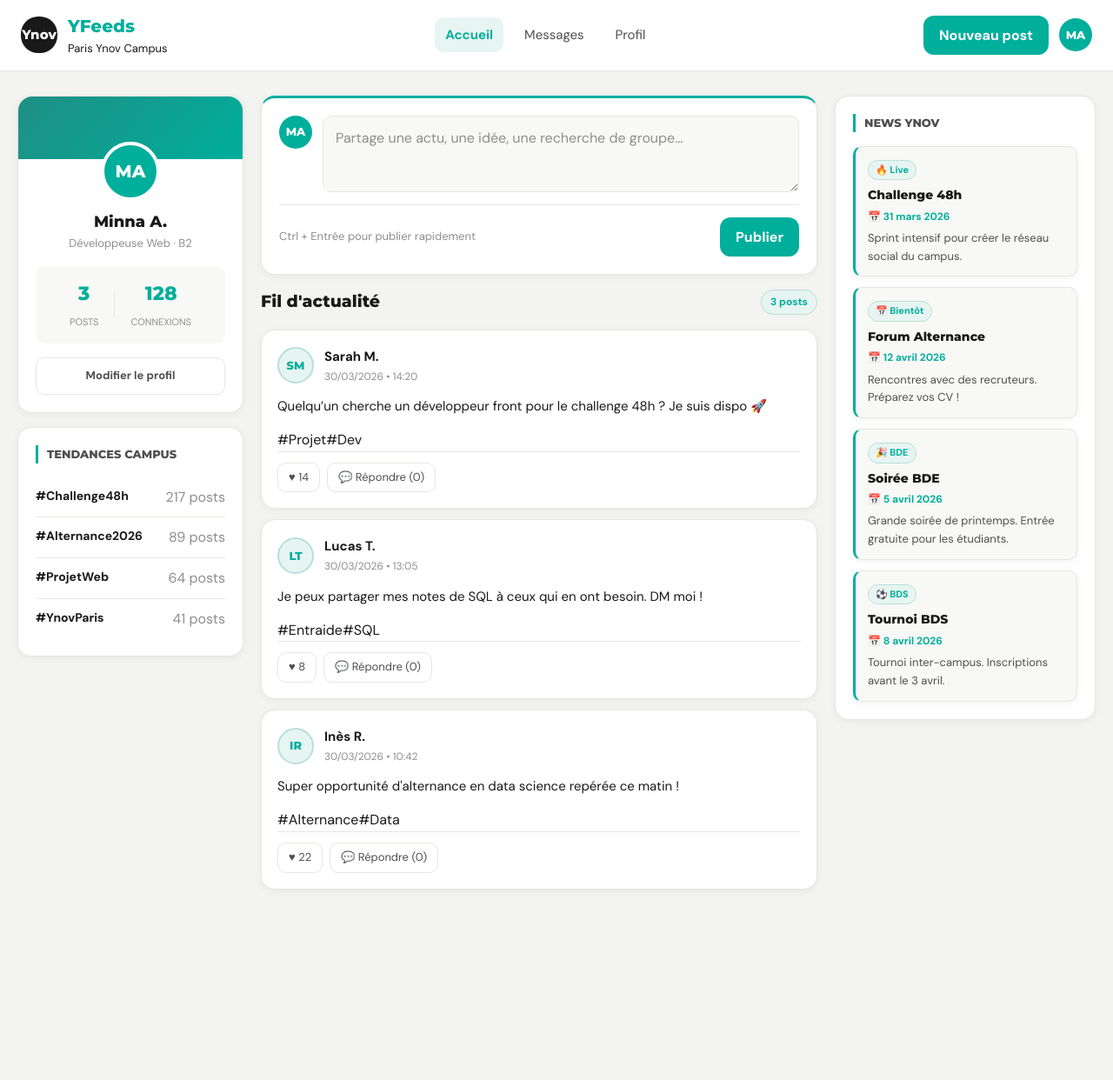
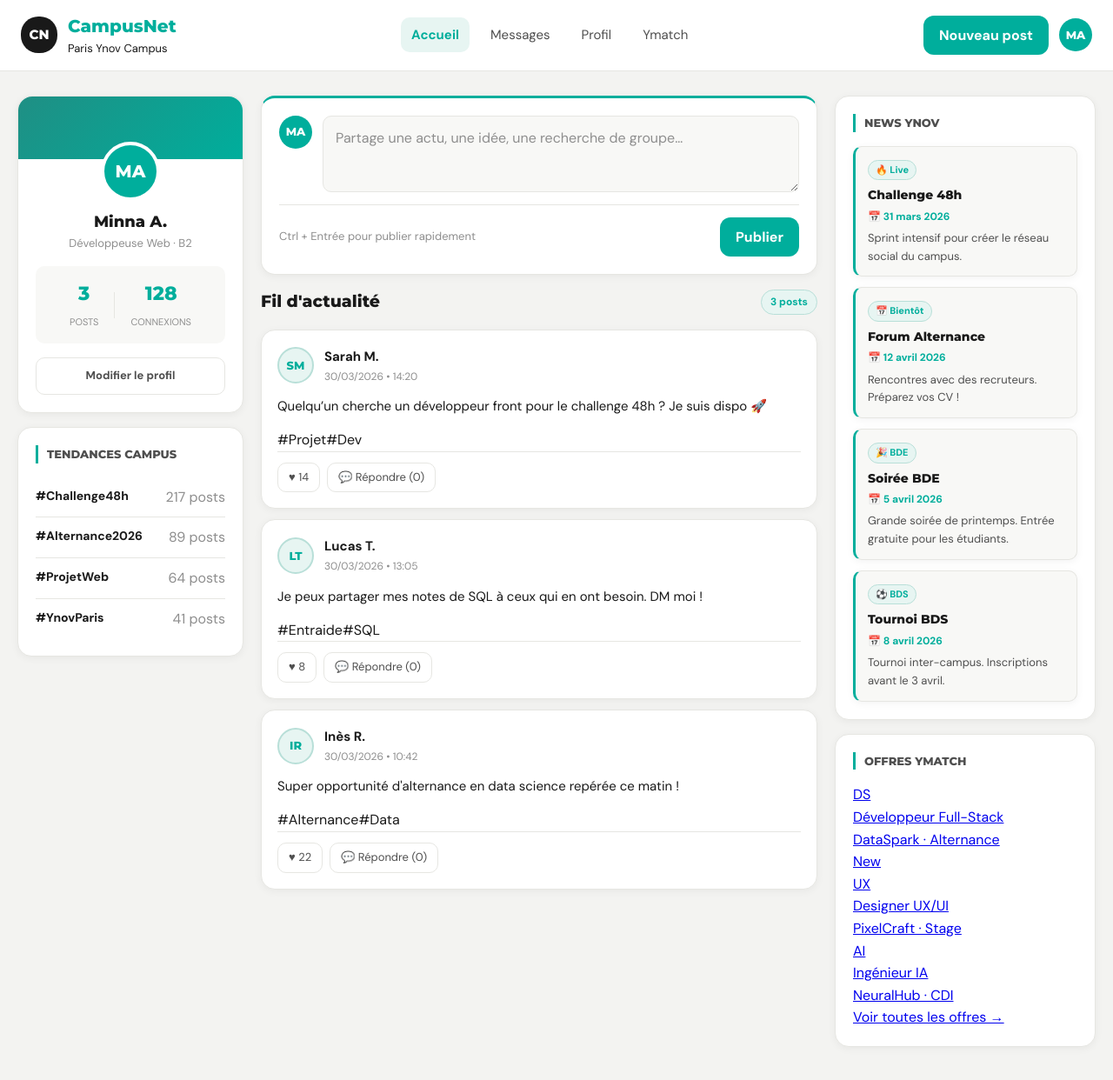
Before and after one commit to neotxt/challenge-48h-2026, a plain HTML site: page index.html in a window 1280 px wide. Shown: the whole page at 87% size. Before the commit the page ends 1051 px from the top, so only its background shows below. Drawn offline with Linux system fonts and the light colour scheme.

```diff
--- a/index.html
+++ b/index.html
@@ -4,66 +4,54 @@
   <meta charset="UTF-8">
   <meta name="viewport" content="width=device-width, initial-scale=1.0">
   <title>CampusNet — Paris Ynov Campus</title>
-
-
+  <link rel="preconnect" href="https://fonts.googleapis.com">
+  <link href="https://fonts.googleapis.com/css2?family=Syne:wght@700;800&family=DM+Sans:wght@400;500;600&display=swap" rel="stylesheet">
   <link rel="stylesheet" href="style.css">
 </head>
 <body>
 
-
   <header class="header">
-
     <div class="header__gauche">
-      <div class="logo">
-        <span class="logo__initiales">Ynov</span>
-      </div>
+      <div class="logo"><span class="logo__initiales">CN</span></div>
       <div>
-        <h1 class="titre-site">YFeeds</h1>
+        <h1 class="titre-site">CampusNet</h1>
         <p class="sous-titre-site">Paris Ynov Campus</p>
       </div>
     </div>
-
     <nav class="navigation">
       <a href="#" class="nav-lien nav-lien--actif">Accueil</a>
       <a href="#" class="nav-lien">Messages</a>
       <a href="#" class="nav-lien">Profil</a>
+      <a href="#" class="nav-lien">Ymatch</a>
     </nav>
-
     <div class="header__droite">
       <button class="bouton-header">Nouveau post</button>
       <div class="avatar avatar--header">MA</div>
     </div>
-
   </header>
 
-  <!--CONTENU PRINCIPAL -->
   <main class="grille-principale">
 
-    <!--COLONNE GAUCHE-->
+    <!-- COLONNE GAUCHE -->
     <aside class="colonne-gauche">
 
       <section class="carte">
         <div class="profil-bandeau"></div>
-
         <div class="profil-corps">
           <div class="avatar avatar--grand">MA</div>
           <p class="profil-nom">Minna A.</p>
           <p class="profil-role">Développeuse Web · B2</p>
-
           <div class="profil-stats">
             <div class="stat">
               <span class="stat__chiffre" id="compteur-posts">3</span>
               <span class="stat__label">Posts</span>
             </div>
-
             <div class="stat__separateur"></div>
-
             <div class="stat">
               <span class="stat__chiffre">128</span>
               <span class="stat__label">Connexions</span>
             </div>
           </div>
-
           <a href="#" class="bouton-profil">Modifier le profil</a>
         </div>
       </section>
@@ -71,40 +59,23 @@
       <section class="carte">
         <h2 class="carte-titre">Tendances campus</h2>
         <ul class="liste-tendances">
-          <li class="tendance">
-            <span class="tendance-tag">#Challenge48h</span>
-            <span class="tendance-compte">217 posts</span>
-          </li>
-          <li class="tendance">
-            <span class="tendance-tag">#Alternance2026</span>
-            <span class="tendance-compte">89 posts</span>
-          </li>
-          <li class="tendance">
-            <span class="tendance-tag">#ProjetWeb</span>
-            <span class="tendance-compte">64 posts</span>
-          </li>
-          <li class="tendance">
-            <span class="tendance-tag">#YnovParis</span>
-            <span class="tendance-compte">41 posts</span>
-          </li>
+          <li class="tendance"><span class="tendance-tag">#Challenge48h</span><span class="tendance-compte">217 posts</span></li>
+          <li class="tendance"><span class="tendance-tag">#Alternance2026</span><span class="tendance-compte">89 posts</span></li>
+          <li class="tendance"><span class="tendance-tag">#ProjetWeb</span><span class="tendance-compte">64 posts</span></li>
+          <li class="tendance"><span class="tendance-tag">#YnovParis</span><span class="tendance-compte">41 posts</span></li>
         </ul>
       </section>
 
     </aside>
 
-    <!--COLONNE CENTRALE -->
+    <!-- COLONNE CENTRALE -->
     <section class="colonne-centre">
 
       <section class="carte composer-carte">
         <div class="composer-haut">
           <div class="avatar avatar--petit">MA</div>
-          <textarea
-            id="champ-post"
-            class="champ-post"
-            placeholder="Partage une actu, une idée, une recherche de groupe…"
-          ></textarea>
+          <textarea id="champ-post" class="champ-post" placeholder="Partage une actu, une idée, une recherche de groupe…"></textarea>
         </div>
-
         <div class="composer-bas">
           <p class="composer-aide">Ctrl + Entrée pour publier rapidement</p>
           <button id="bouton-publier" class="bouton-principal">Publier</button>
@@ -120,12 +91,32 @@
 
     </section>
 
-    <!--COLONNE DROITE -->
+    <!-- COLONNE DROITE -->
     <aside class="colonne-droite">
 
       <section class="carte">
         <h2 class="carte-titre">News Ynov</h2>
         <div id="conteneur-news"></div>
+      </section>
+
+      <section class="carte">
+        <h2 class="carte-titre">Offres Ymatch</h2>
+        <div class="liste-offres">
+          <a href="#" class="offre">
+            <div class="offre-logo">DS</div>
+            <div class="offre-info"><p class="offre-poste">Développeur Full-Stack</p><p class="offre-entreprise">DataSpark · Alternance</p></div>
+            <span class="badge-new">New</span>
+          </a>
+          <a href="#" class="offre">
+            <div class="offre-logo offre-logo--violet">UX</div>
+            <div class="offre-info"><p class="offre-poste">Designer UX/UI</p><p class="offre-entreprise">PixelCraft · Stage</p></div>
+          </a>
+          <a href="#" class="offre">
+            <div class="offre-logo offre-logo--orange">AI</div>
+            <div class="offre-info"><p class="offre-poste">Ingénieur IA</p><p class="offre-entreprise">NeuralHub · CDI</p></div>
+          </a>
+        </div>
+        <a href="#" class="bouton-contour">Voir toutes les offres →</a>
       </section>
 
     </aside>
```
